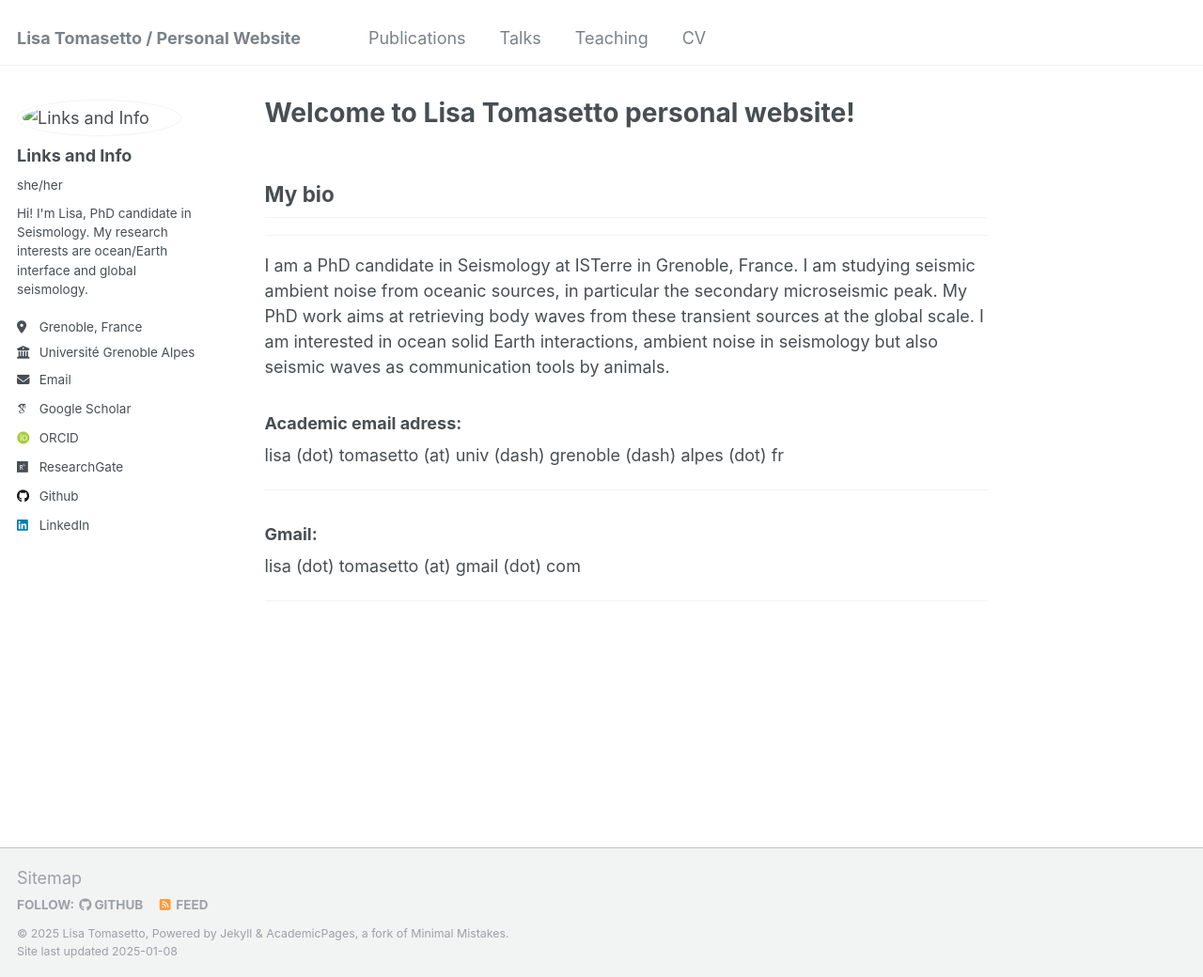
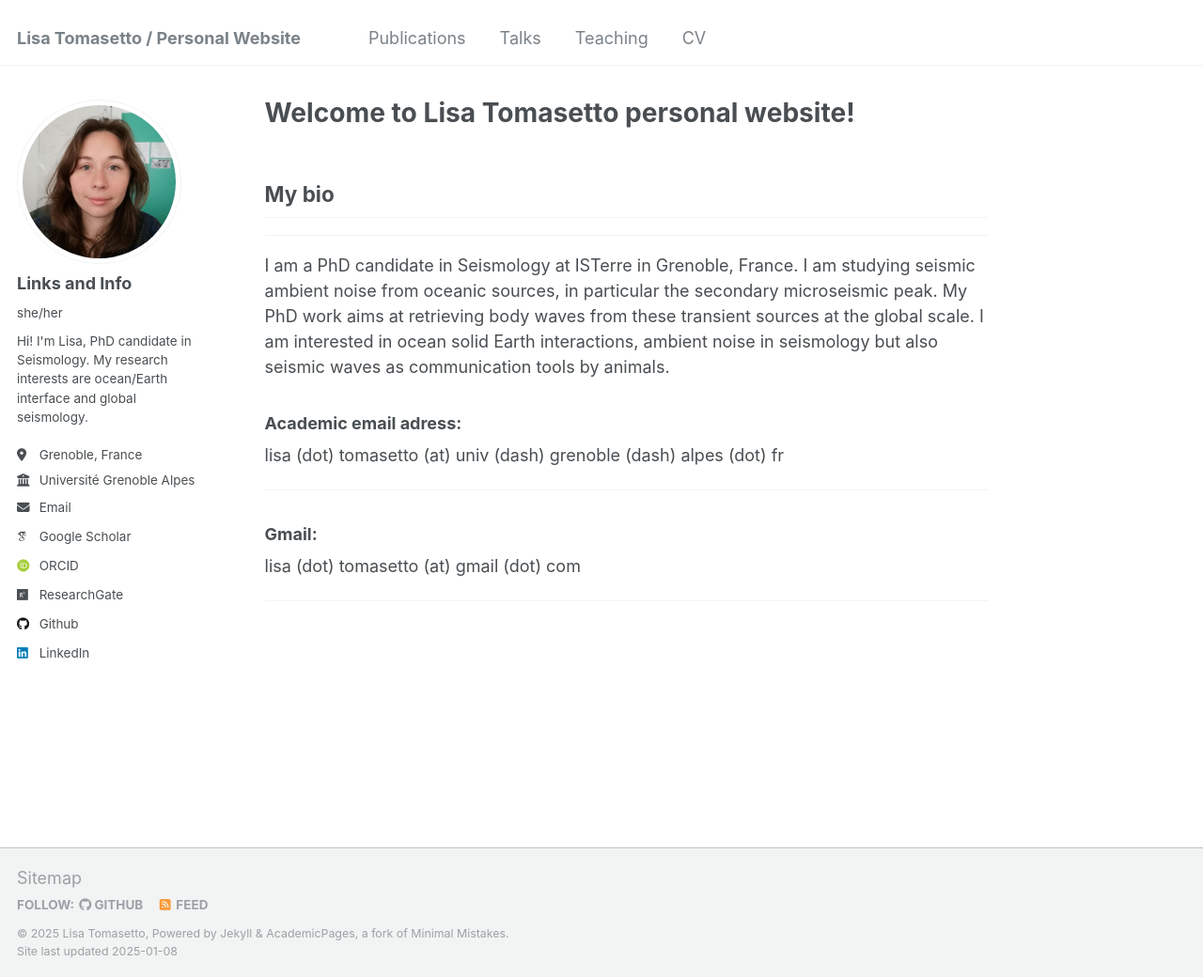
Before and after one commit to lystom/lystom.github.io, a Jekyll site: the page built from _pages/about.md, in a window 1280 px wide and 1040 px high. Shown: the whole window at 94% size. Built offline with Jekyll 4.4.1, drawn with Linux system fonts in a browser that asks for light colours; some web fonts are replaced.

Commit message:
Add picture
On branch main

```diff
--- a/_config.yml
+++ b/_config.yml
@@ -21,7 +21,7 @@ repository               : "lystom/lystom.github.io"
 #               Additional customization can be done by editing /_includes/author-profile.html
 author:
   # Biographic information
-  avatar           : "images/photo_recente.jpeg"
+  avatar           : "photo_recente.jpeg"
   name             : "Links and Info"
   pronouns         : "she/her"
   bio              : "Hi! I'm Lisa, PhD candidate in Seismology. My research interests are ocean/Earth interface and global seismology."
```
